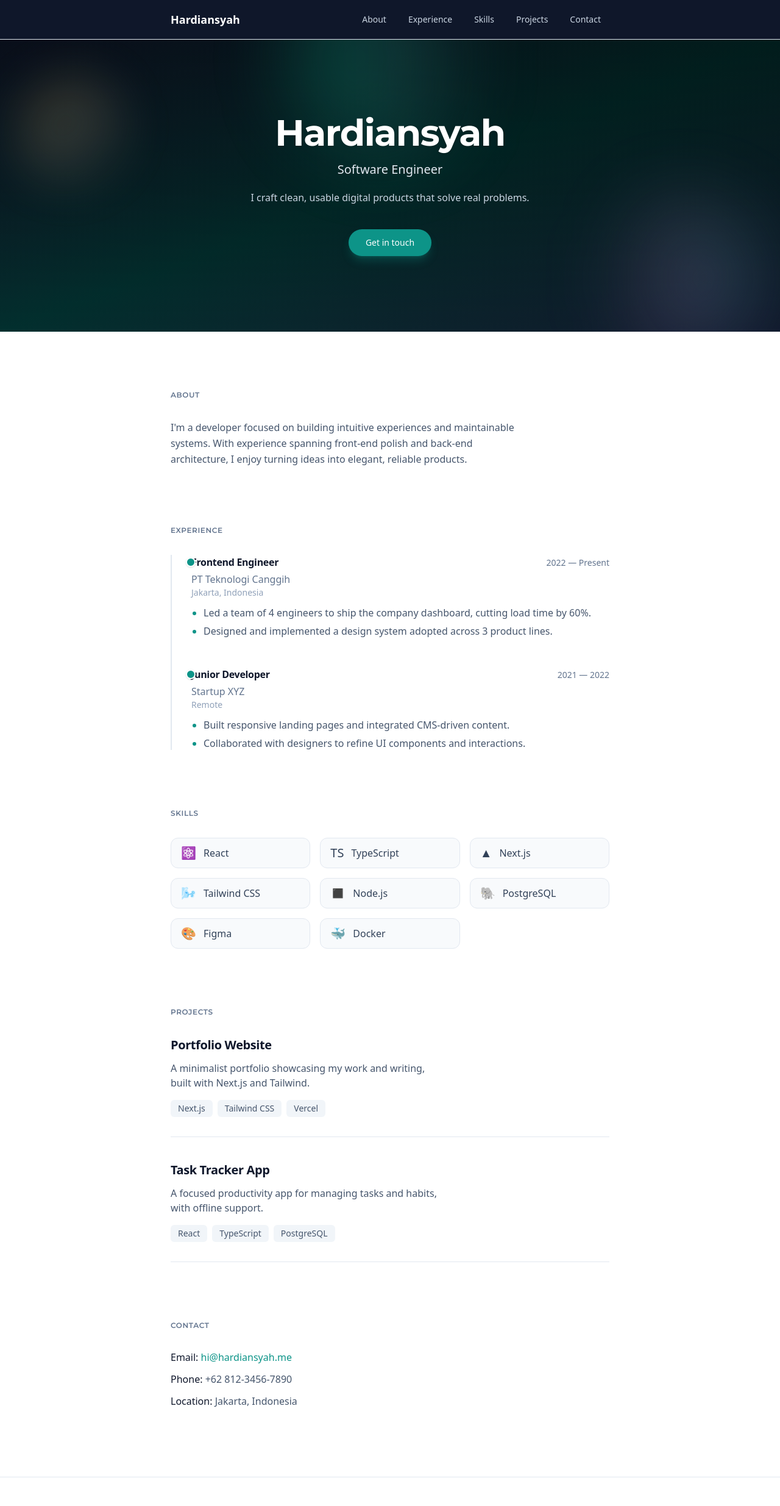
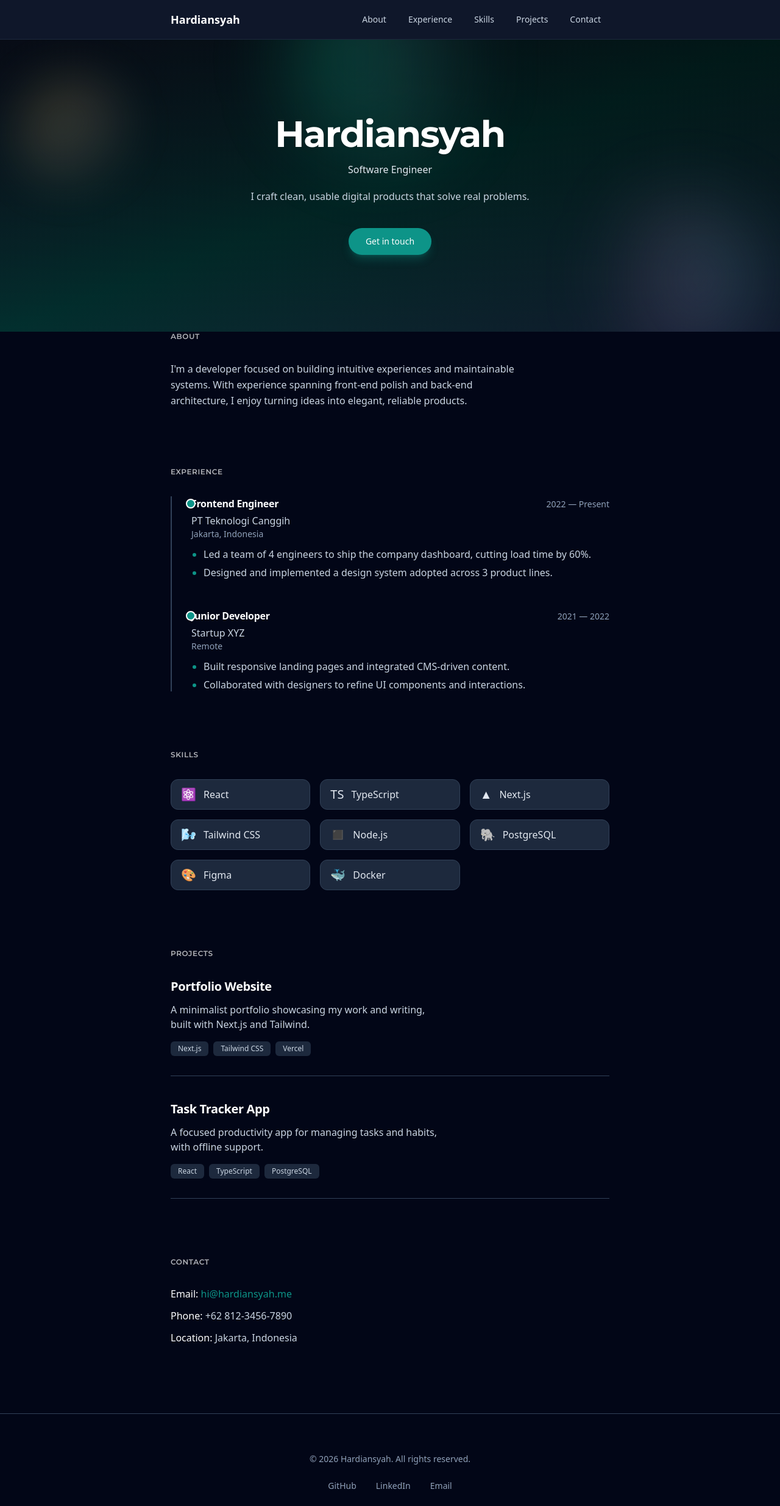
Before and after one commit to hardiansyahid/hardiansyah, a Next.js app: page / in a window 1280 px wide. Shown: the top 2470 px of the page at 61% size. Built offline with nearby package versions, Linux system fonts and the light colour scheme.

Commit message:
Dark baseline theme: white titles, off-white descriptions for contrast; fix unreadable headings

```diff
--- a/src/app/globals.css
+++ b/src/app/globals.css
@@ -1,14 +1,15 @@
 @import "tailwindcss";
 
+/* Dark baseline theme */
 :root {
-  --background: #ffffff;
-  --foreground: #171717;
-  --primary: #0f172a; /* slate-950 — dark primary */
-  --primary-light: #1e293b; /* slate-900 */
+  --background: #020617; /* slate-950 (near black) */
+  --foreground: #e2e8f0; /* slate-200 */
+  --primary: #0f172a; /* slate-900 — dark primary */
+  --primary-light: #1e293b; /* slate-800 */
   --accent: #0d9488; /* teal-600 */
   --accent-light: #14b8a0; /* teal-500 */
-  --muted: #64748b;
-  --border: #e2e8f0;
+  --muted: #94a3b8; /* slate-400 */
+  --border: #1e293b; /* slate-800 */
 }
 
 @theme inline {
@@ -17,20 +18,9 @@
   --color-primary: var(--primary);
   --color-primary-light: var(--primary-light);
   --color-accent: var(--accent);
+  --color-accent-light: var(--accent-light);
   --color-muted: var(--muted);
   --color-border: var(--border);
-}
-
-@media (prefers-color-scheme: dark) {
-  :root {
-    --background: #020617; /* slate-950 almost black */
-    --foreground: #e2e8f0;
-    --primary: #0f172a;
-    --primary-light: #1e293b;
-    --accent: #14b8a0;
-    --muted: #94a3b8;
-    --border: #1e293b;
-  }
 }
 
 @layer base {
--- a/src/app/page.tsx
+++ b/src/app/page.tsx
@@ -33,7 +33,7 @@ const navItems = [
 
 const SectionHeading = ({ children }: { children: string }) => (
   <h3
-    className={`mb-8 text-xs font-semibold uppercase tracking-wider text-slate-500 ${montserrat.className}`}
+    className={`mb-8 text-xs font-semibold uppercase tracking-wider text-white/70 ${montserrat.className}`}
   >
     {children}
   </h3>
@@ -111,7 +111,7 @@ export default function Home() {
   return (
     <>
       {/* ===== Header ===== */}
-      <header className="fixed inset-x-0 top-0 z-40 border-b border-slate-200 bg-primary text-white dark:border-slate-800">
+      <header className="fixed inset-x-0 top-0 z-40 border-b border-slate-800 bg-primary text-white">
         <div className="mx-auto flex h-16 max-w-3xl items-center justify-between px-6">
           <a href="#" className="text-lg font-bold">
             {name}
@@ -133,9 +133,9 @@ export default function Home() {
 
       {/* ===== Hero / Banner (full width) ===== */}
       <section className="relative isolate mt-16 flex w-full min-h-[60vh] items-center justify-center overflow-hidden bg-gradient-to-br from-slate-900 via-teal-950 to-primary py-28">
-        {/* banner overlay + parallax decorative blobs */}
+        {/* parallax decorative blobs */}
         <div className="absolute inset-0 -z-20">
-          <div className="absolute inset-0 bg-gradient-to-b from-black/40 via-black/25 to-transparent" />
+          <div className="absolute inset-0 bg-gradient-to-b from-black/50 via-black/30 to-transparent" />
           <Parallax
             speed={0.15}
             className="absolute -top-32 left-1/2 h-80 w-80 -translate-x-1/2 rounded-full bg-gradient-to-r from-emerald-400/25 via-teal-300/15 to-transparent blur-3xl"
@@ -157,12 +157,8 @@ export default function Home() {
           >
             {name}
           </h1>
-          <p className="mt-4 text-center text-xl text-slate-200">
-            {role}
-          </p>
-          <p className="mt-5 text-center text-slate-300">
-            {tagline}
-          </p>
+          <p className="mt-4 text-slate-200">{role}</p>
+          <p className="mt-5 text-slate-300">{tagline}</p>
           <div className="mt-10 flex justify-center">
             <a
               href="#contact"
@@ -174,13 +170,13 @@ export default function Home() {
         </FadeInSection>
       </section>
 
-      {/* ===== Main content (90%-ish, well-spaced sections) ===== */}
-      <main className="mx-auto mt-24 max-w-3xl space-y-24 px-6">
+      {/* ===== Main content ===== */}
+      <main className="mx-auto max-w-3xl space-y-24 px-6">
         {/* About */}
         <section id="about">
           <FadeInSection>
             <SectionHeading>About</SectionHeading>
-            <p className="max-w-xl leading-relaxed text-slate-600 dark:text-slate-300">
+            <p className="max-w-xl leading-relaxed text-slate-300">
               {about}
             </p>
           </FadeInSection>
@@ -190,7 +186,7 @@ export default function Home() {
         <section id="experience">
           <FadeInSection>
             <SectionHeading>Experience</SectionHeading>
-            <div className="space-y-12 border-l-2 border-slate-200 pl-0 sm:pl-8">
+            <div className="space-y-12 border-l-2 border-slate-700 pl-0 sm:pl-8">
               {jobs.map((job) => (
                 <div
                   key={`${job.title}-${job.company}`}
@@ -198,18 +194,18 @@ export default function Home() {
                 >
                   <span className="absolute left-[-9px] top-1 hidden h-4 w-4 rounded-full border-2 border-white bg-accent shadow sm:block" />
                   <div className="mb-1 flex flex-col sm:flex-row sm:items-baseline sm:justify-between">
-                    <h4 className="font-semibold text-slate-900">
-                      {job.title}
-                    </h4>
-                    <time className="text-sm text-slate-500">{job.period}</time>
+                    <h4 className="font-semibold text-white">{job.title}</h4>
+                    <time className="text-sm text-slate-400">
+                      {job.period}
+                    </time>
                   </div>
-                  <p className="text-slate-500">{job.company}</p>
+                  <p className="text-slate-300">{job.company}</p>
                   {job.location && (
                     <p className="text-sm text-slate-400">{job.location}</p>
                   )}
-                  <ul className="mt-3 list-disc list-outside pl-5 space-y-2 text-slate-600 marker:text-accent marker:w-2">
+                  <ul className="mt-3 list-disc list-outside pl-5 space-y-2 text-slate-300 marker:text-accent marker:w-2">
                     {job.duties.map((d) => (
-                      <li key={d} className="text-base leading-snug">
+                      <li key={d} className="leading-snug">
                         {d}
                       </li>
                     ))}
@@ -228,7 +224,7 @@ export default function Home() {
               {skills.map((s) => (
                 <li
                   key={s.name}
-                  className="flex items-center gap-3 rounded-xl border border-slate-200 bg-slate-50 px-4 py-2.5 text-slate-700 transition-colors hover:border-accent hover:bg-white dark:border-slate-800 dark:bg-slate-900/40"
+                  className="flex items-center gap-3 rounded-xl border border-slate-700 bg-slate-800 px-4 py-2.5 text-slate-200 transition-colors hover:border-accent hover:bg-slate-700"
                 >
                   <span className="text-xl">{s.icon}</span>
                   <span className="font-medium">{s.name}</span>
@@ -246,10 +242,10 @@ export default function Home() {
               {projects.map((p) => (
                 <div
                   key={p.title}
-                  className="group border-b border-slate-200 pb-8 transition-all hover:border-accent dark:border-slate-800"
+                  className="group border-b border-slate-700 pb-8 transition-all hover:border-accent"
                 >
                   <div className="flex items-start justify-between">
-                    <h4 className="text-xl font-semibold text-slate-900 group-hover:text-accent">
+                    <h4 className="text-xl font-semibold text-white transition-colors group-hover:text-accent">
                       {p.title}
                     </h4>
                     {p.link !== "#" && (
@@ -263,14 +259,14 @@ export default function Home() {
                       </a>
                     )}
                   </div>
-                  <p className="mt-3 max-w-md text-slate-600 dark:text-slate-300">
+                  <p className="mt-3 max-w-md text-slate-300">
                     {p.description}
                   </p>
                   <div className="mt-4 flex flex-wrap gap-2 text-sm">
                     {p.stack.map((t) => (
                       <span
                         key={t}
-                        className="rounded-md bg-slate-100 px-3 py-1 text-slate-600 dark:bg-slate-800 dark:text-slate-300"
+                        className="rounded-md bg-slate-800 px-3 py-1 text-xs text-slate-300"
                       >
                         {t}
                       </span>
@@ -286,11 +282,9 @@ export default function Home() {
         <section id="contact">
           <FadeInSection>
             <SectionHeading>Contact</SectionHeading>
-            <div className="space-y-3 text-base text-slate-600 dark:text-slate-300">
+            <div className="space-y-3 text-base text-slate-300">
               <p>
-                <span className="font-medium text-slate-900 dark:text-slate-200">
-                  Email:
-                </span>{" "}
+                <span className="font-medium text-white">Email:</span>{" "}
                 <a
                   href={`mailto:${contact.email}`}
                   className="text-accent hover:underline"
@@ -299,15 +293,11 @@ export default function Home() {
                 </a>
               </p>
               <p>
-                <span className="font-medium text-slate-900 dark:text-slate-200">
-                  Phone:
-                </span>{" "}
+                <span className="font-medium text-white">Phone:</span>{" "}
                 {contact.phone}
               </p>
               <p>
-                <span className="font-medium text-slate-900 dark:text-slate-200">
-                  Location:
-                </span>{" "}
+                <span className="font-medium text-white">Location:</span>{" "}
                 {contact.location}
               </p>
             </div>
@@ -316,7 +306,7 @@ export default function Home() {
       </main>
 
       {/* ===== Footer ===== */}
-      <footer className="mt-28 border-t border-slate-200 pb-12 pt-16 text-center text-sm text-slate-500 dark:border-slate-800 dark:text-slate-400">
+      <footer className="mt-28 border-t border-slate-700 pb-12 pt-16 text-center text-sm text-slate-400">
         <div className="mx-auto max-w-3xl px-6">
           <p>
             © <CopyrightYear /> {name}. All rights reserved.
```
